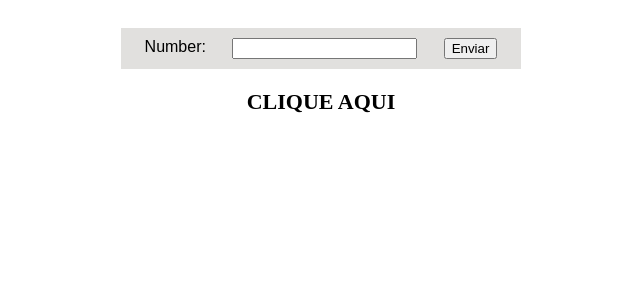
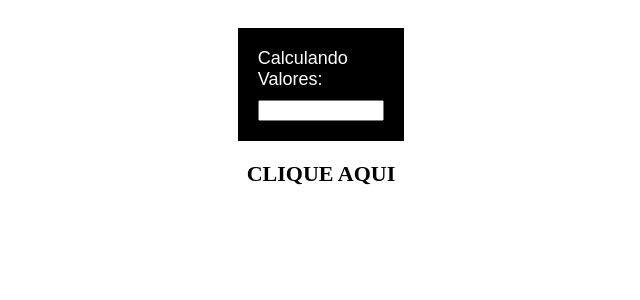
Before and after one commit to PolyaneRibeiro/Aulas-js-React, a React (Create React App) app in the folder my-app/: page / in a window 1280 px wide. Shown: the top 300 px of the page, without its empty margins (319-959 px from the left). Built offline with nearby package versions, Linux system fonts and the light colour scheme.

Commit message:
onClickOnChange

```diff
--- a/my-app/src/App.css
+++ b/my-app/src/App.css
@@ -4,16 +4,22 @@
   align-items: center;}
 
 .box{
-  background: #e1e0de;
+  background: black;
   margin: 20px;
-  width: 30%;
+  width: 10%;
   font-family: Arial, Helvetica, sans-serif;
   display: flex;
-  justify-content: space-around;
-  padding: 10px;
+  flex-direction: column;
+  padding: 20px;
 }
 
 .text {
   font-size: 22px;
   font-weight: bold;
   cursor: pointer;}
+
+  label {
+    color: white;
+    font-size: 18px;
+    margin-bottom: 10px;;
+  }
--- a/my-app/src/App.js
+++ b/my-app/src/App.js
@@ -9,9 +9,8 @@ function App() {
 
     <div className='app'>
       <form className='box'>
-        <label>Number:</label>
+        <label>Calculando Valores:</label>
         <input onChange={(e) => {alert(JSON.parse(e.target.value) + valor)}} />
-        <button>Enviar</button>
       </form>
       <div className='text' onClick={() => {alert(mensagem)}}>CLIQUE AQUI</div>
 
```
